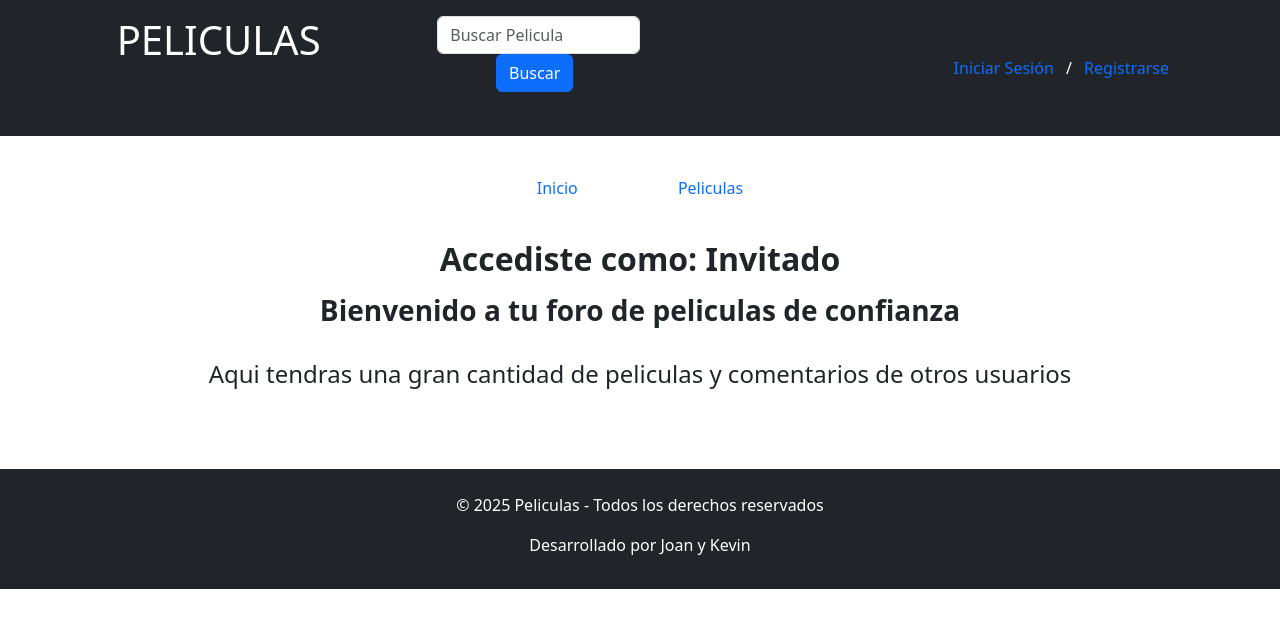
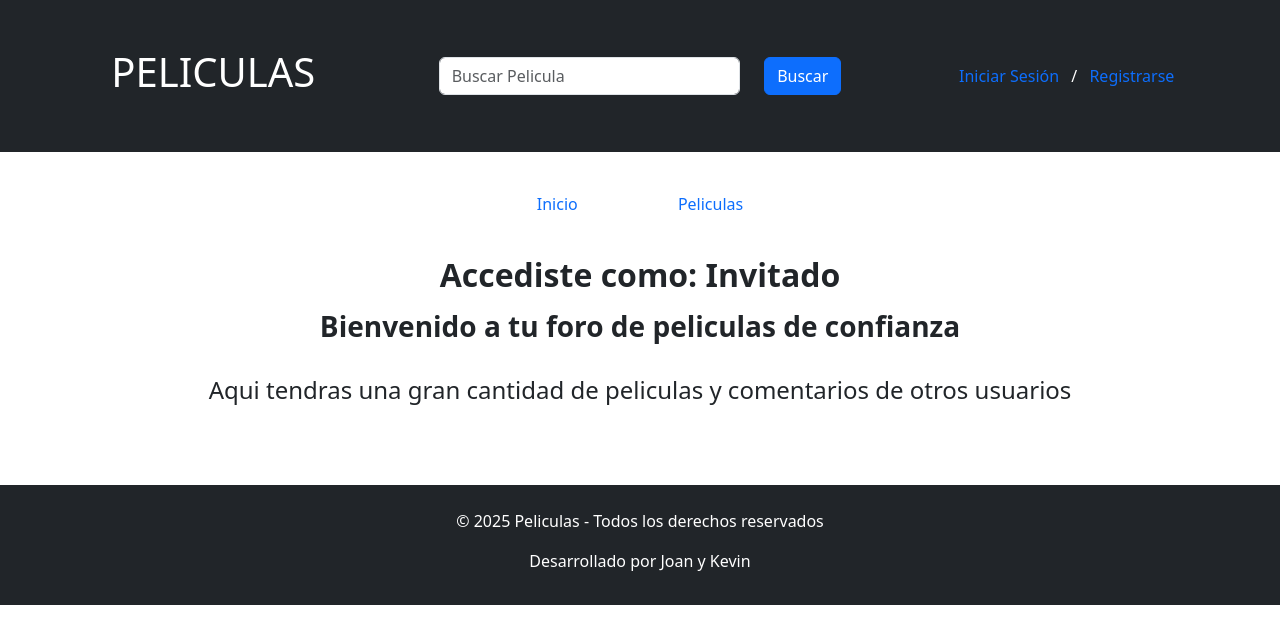
Before and after one commit to KevinOrellana26/web-peliculas-mvc, a PHP site: page / in a window 1280 px wide. Shown: the top 644 px of the page. Run offline with PHP 8.4, Linux system fonts and the light colour scheme.

Commit message:
actualizando algunas vistas

```diff
--- a/web/css/estilo.css
+++ b/web/css/estilo.css
@@ -1,4 +1,3 @@
-
 /* Estilo de los enlaces */
 a {
   color: white;
--- a/web/templates/formInsertarP.php
+++ b/web/templates/formInsertarP.php
@@ -1,10 +1,4 @@
 <?php ob_start(); ?>
-
-<div class="container text-center p-2">
-    <div class="col-md-12" id="cabecera">
-        <h1 class="h1">Añadir una pelicula</h1>
-    </div>
-</div>
 
 <div class="container text-center py-2">
     <div class="col-md-12">
--- a/web/templates/layout.php
+++ b/web/templates/layout.php
@@ -12,30 +12,23 @@
 
 <body>
     <!-- HEADER -->
-    <div class="container-fluid bg-dark text-white">
-        <div class="row p-2">
-            <div class="col text-center p-2">
+    <div class="container-fluid bg-dark text-white py-5 text-center">
+        <div class="row align-items-center">
+            <div class="col">
                 <h1>PELICULAS</h1>
             </div>
-            <div class="col text-center p-2">
-                <form action="index.php?ctl=buscarPorTitulo" METHOD="post" NAME="buscarTitulo" ENCTYPE="multipart/form-data">
-                    <div class="col-md-6">
-                        <input type="search" class="form-control" id="buscar" name="buscar" placeholder="Buscar Pelicula">
-                    </div>
-                    <div class="col-md-6">
-                        <input type="submit" class="btn btn-primary me-2" NAME="buscarPorTitulo" VALUE="Buscar">
-                    </div>
+            <div class="col text-center">
+                <form action="index.php?ctl=buscarPorTitulo" METHOD="post" NAME="buscarTitulo" ENCTYPE="multipart/form-data" class="d-flex">
+                    <input type="search" class="form-control me-4" id="buscar" name="buscar" placeholder="Buscar Pelicula">
+                    <input type="submit" class="btn btn-primary" NAME="buscarPorTitulo" VALUE="Buscar">
                 </form>
             </div>
-            <div class="col text-center p-2">
-                <!-- <a href="index.php?ctl=iniciarSesion">Iniciar Sesión</a> / <a href="index.php?ctl=registrarse">Registrarse</a> -->
-                <?php
+            <?php
                 if (!isset($menu)) { //si la variable $menu no ha sido definida antes o el valor es null, se muestra el 'menuInvitado.php'
                     $menu = 'menuSesionGeneral.php';
                 }
                 include $menu; //si está definida y tiene valor, se incluye en esta página el valor del $menu
-                ?>
-            </div>
+            ?>
         </div>
     </div>
 
--- a/web/templates/menuSesionGeneral.php
+++ b/web/templates/menuSesionGeneral.php
@@ -1,10 +1,4 @@
-<div class="container-fluid text-center p-3 my-4">
-	<div class="container">
-		<div class="row">
-			<div class="col ">
-				<a href="index.php?ctl=iniciarSesion" class="me-2 link-offset-2 link-underline link-underline-opacity-0">Iniciar Sesión</a> /
-				<a href="index.php?ctl=registro" class="ms-2 link-offset-2 link-underline link-underline-opacity-0">Registrarse</a>
-			</div>
-		</div>
-	</div>
+<div class="col">
+	<a href="index.php?ctl=iniciarSesion" class="me-2 link-offset-2 link-underline link-underline-opacity-0">Iniciar Sesión</a> /
+	<a href="index.php?ctl=registro" class="ms-2 link-offset-2 link-underline link-underline-opacity-0">Registrarse</a>
 </div>
```
Also changed, not shown: web/templates/menuSesionUser.php (+6 -14 lines), web/templates/verPelicula.php (+29 -12 lines), web/img/cars.jpg (added), web/img/portada_679bce10487521.37871258.jpg (added).
